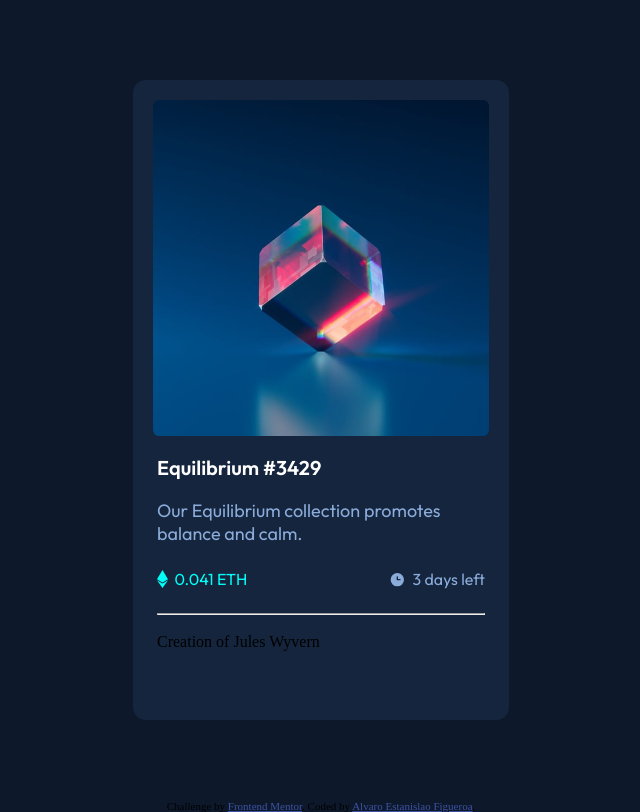
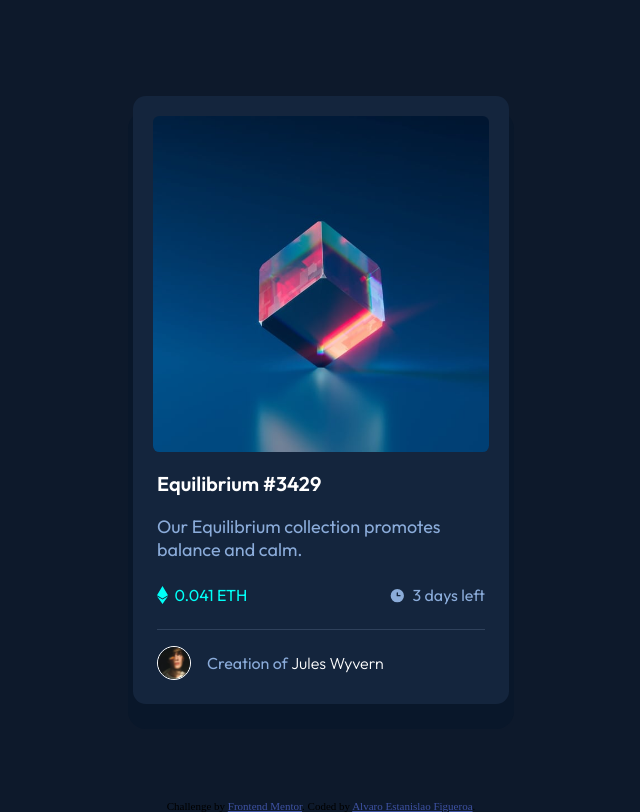
Before and after one commit to alvarof260/nft-component, a website: page index.html in a window 1280 px wide. Shown: the whole page, without its empty margins (319-959 px from the left). Drawn offline with Linux system fonts and the light colour scheme.

Commit message:
version final

```diff
--- a/index.html
+++ b/index.html
@@ -45,7 +45,7 @@
           <hr>
 
           <div class="box-text__creator">
-            <img class="creator__photo" src="" alt="">
+            <img class="creator__photo" src="images/image-avatar.png" alt="">
             <p class="creator__text">Creation of <span class="creator__name">Jules Wyvern</span></p>
           </div>
 
--- a/scss/main.scss
+++ b/scss/main.scss
@@ -21,8 +21,9 @@
 .card{
     background-color: $very-dark-blue-card;
     max-width: 23.5rem;
-    height: 40rem;
+    height: 38rem;
     border-radius: .8rem;
+    box-shadow: hsl(215, 65%, 10%) 0px 20px 0px 5px;
     .card__box-image{
         border-radius: .4rem;
         overflow: hidden;
@@ -106,7 +107,42 @@
             }
         }
         hr{
-            color: $very-dark-blue-line;
+            border: none;
+            background-color: $very-dark-blue-line;
+            height: 1px;
+            margin-bottom: 1rem;
+        }
+
+        .box-text__creator{
+            display: flex;
+            flex-flow: row nowrap;
+            align-items: center;
+            justify-content: flex-start;
+            gap: 1rem;
+            .creator__photo{
+                width: 2rem;
+                border: 1px solid white;
+                border-radius: 1.5rem;
+                transition: all .7s 0s ease;
+                &:hover{
+                    transform: scale(1.5,1.5);
+                }
+            }
+            .creator__text{
+                font-family: $font;
+                font-size: 1rem;
+                font-weight: 400;
+                color: $soft-blue;
+                cursor: pointer;
+                .creator__name{
+                    color: $white;
+                    font-weight: 300;
+                    &:hover, &:focus{
+                        color: $cyan;
+                    }
+                }
+            }
+
         }
     }
 
@@ -121,3 +157,10 @@
         color: hsl(228, 45%, 44%);
     }
 }
+
+@media screen and (min-width:320px) and (max-width:420px) {
+    .card{
+        width: 19rem ;
+        height: 33.25rem;
+    }
+}
```
Also changed, not shown: css/style.css.
